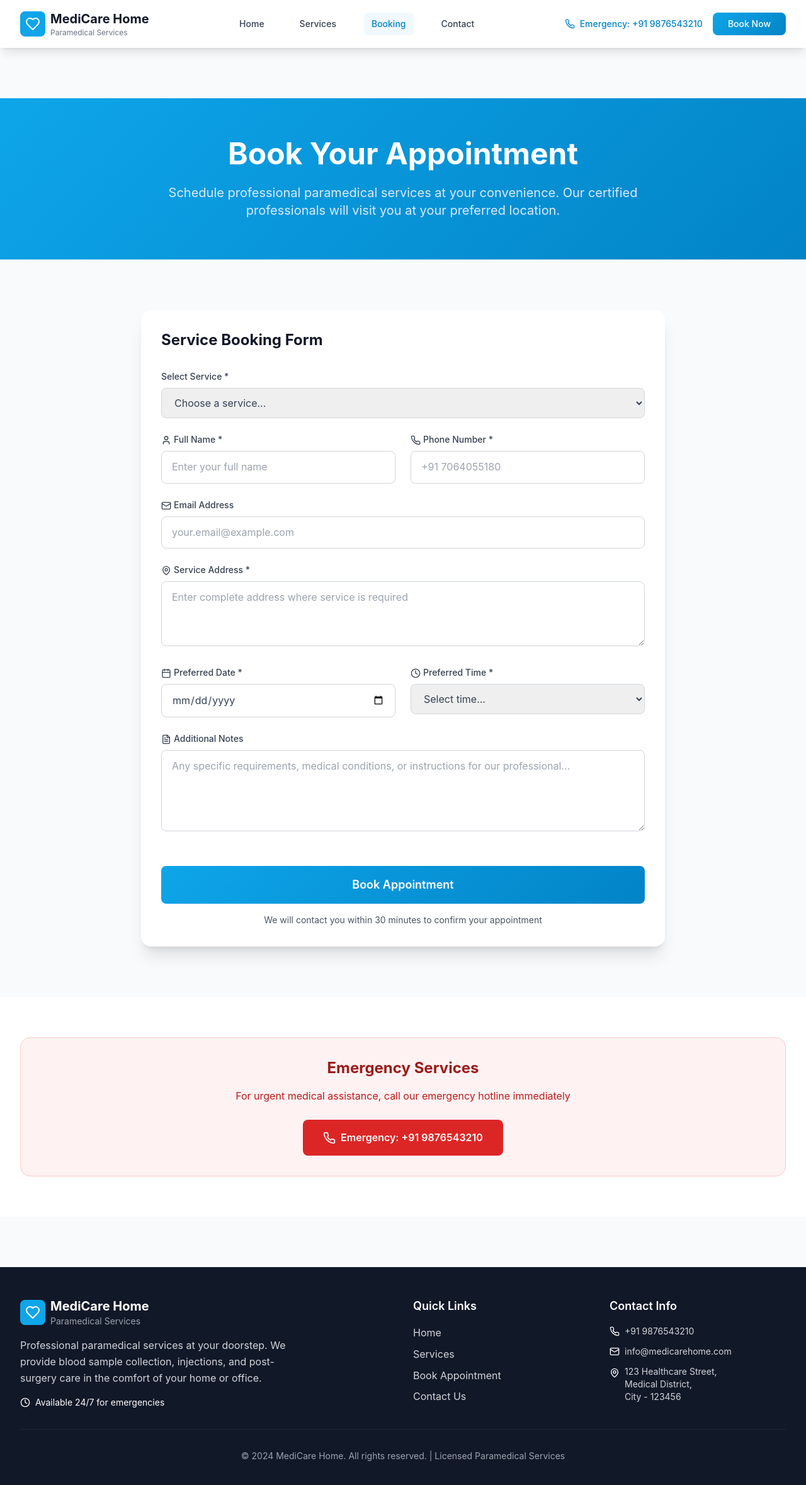
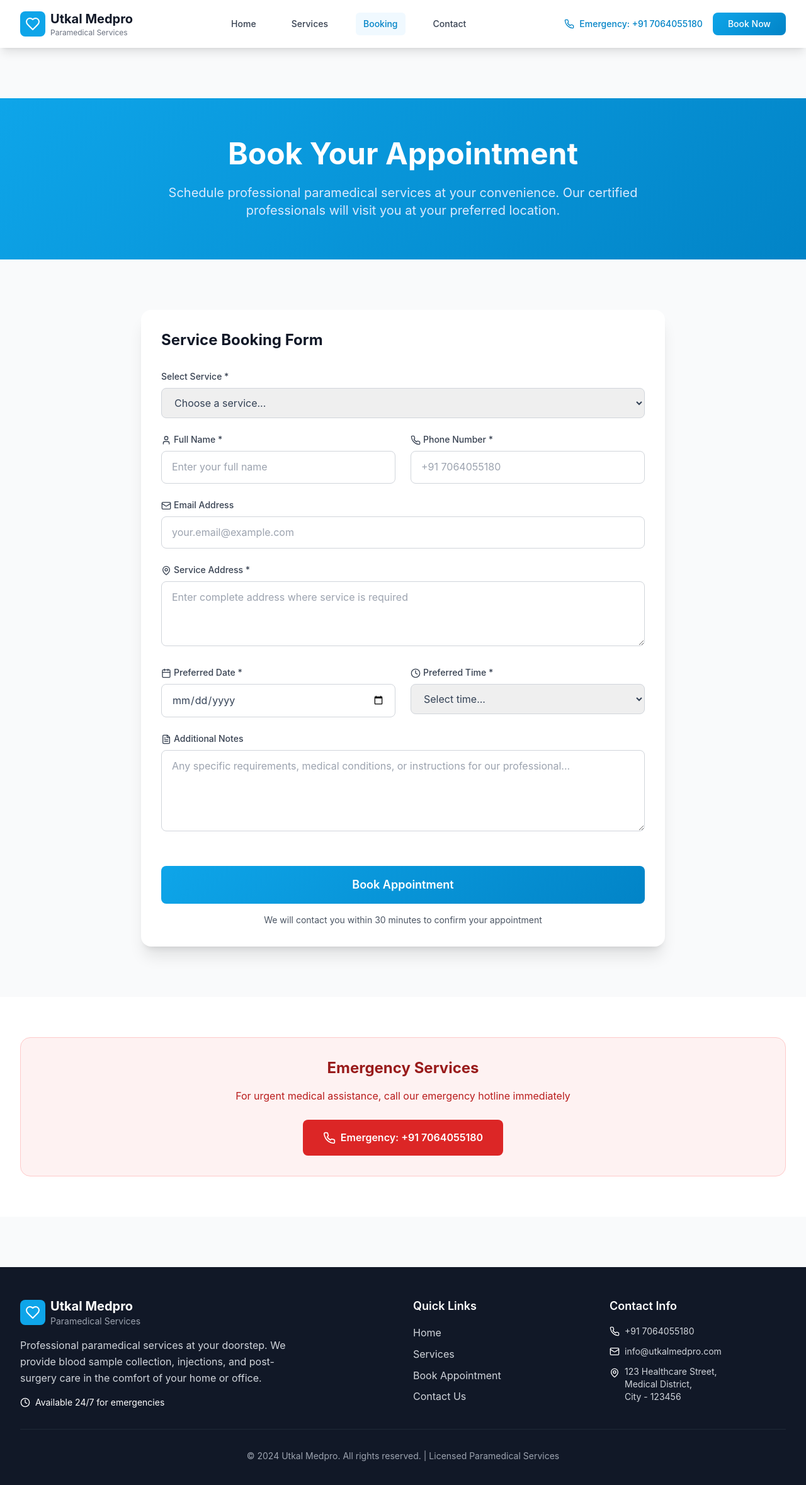
Before and after one commit to Bisu8320/Utkalmedpro, a React (Vite) app: page /booking in a window 1280 px wide. Shown: the top 2358 px of the page at 63% size. Built offline with nearby package versions, Linux system fonts and the light colour scheme.

Commit message:
Update brand name to Utkal Medpro and contact number

```diff
--- a/src/components/Footer.tsx
+++ b/src/components/Footer.tsx
@@ -13,7 +13,7 @@ const Footer = () => {
                 <Heart className="h-6 w-6 text-white" />
               </div>
               <div>
-                <h3 className="text-xl font-bold">MediCare Home</h3>
+                <h3 className="text-xl font-bold">Utkal Medpro</h3>
                 <p className="text-gray-400 text-sm">Paramedical Services</p>
               </div>
             </div>
@@ -44,11 +44,11 @@ const Footer = () => {
             <div className="space-y-3">
               <div className="flex items-center space-x-2">
                 <Phone className="h-4 w-4 text-primary-400" />
-                <span className="text-gray-300 text-sm">+91 9876543210</span>
+                <span className="text-gray-300 text-sm">+91 7064055180</span>
               </div>
               <div className="flex items-center space-x-2">
                 <Mail className="h-4 w-4 text-primary-400" />
-                <span className="text-gray-300 text-sm">info@medicarehome.com</span>
+                <span className="text-gray-300 text-sm">info@utkalmedpro.com</span>
               </div>
               <div className="flex items-start space-x-2">
                 <MapPin className="h-4 w-4 text-primary-400 mt-1" />
@@ -64,7 +64,7 @@ const Footer = () => {
 
         <div className="border-t border-gray-800 mt-8 pt-8 text-center">
           <p className="text-gray-400 text-sm">
-            © 2024 MediCare Home. All rights reserved. | Licensed Paramedical Services
+            © 2024 Utkal Medpro. All rights reserved. | Licensed Paramedical Services
           </p>
         </div>
       </div>
--- a/src/components/Header.tsx
+++ b/src/components/Header.tsx
@@ -25,7 +25,7 @@ const Header = () => {
               <Heart className="h-6 w-6 text-white" />
             </div>
             <div>
-              <h1 className="text-xl font-bold text-gray-900">MediCare Home</h1>
+              <h1 className="text-xl font-bold text-gray-900">Utkal Medpro</h1>
               <p className="text-xs text-gray-500">Paramedical Services</p>
             </div>
           </Link>
@@ -51,7 +51,7 @@ const Header = () => {
           <div className="hidden md:flex items-center space-x-4">
             <div className="flex items-center space-x-2 text-primary-600">
               <Phone className="h-4 w-4" />
-              <span className="text-sm font-medium">Emergency: +91 9876543210</span>
+              <span className="text-sm font-medium">Emergency: +91 7064055180</span>
             </div>
             <Link
               to="/booking"
@@ -91,7 +91,7 @@ const Header = () => {
               <div className="pt-4 border-t border-gray-200">
                 <div className="flex items-center space-x-2 text-primary-600 px-3 py-2">
                   <Phone className="h-4 w-4" />
-                  <span className="text-sm font-medium">Emergency: +91 9876543210</span>
+                  <span className="text-sm font-medium">Emergency: +91 7064055180</span>
                 </div>
                 <Link
                   to="/booking"
--- a/src/pages/Booking.tsx
+++ b/src/pages/Booking.tsx
@@ -251,11 +251,11 @@ const Booking = () => {
               For urgent medical assistance, call our emergency hotline immediately
             </p>
             <a
-              href="tel:+919876543210"
+              href="tel:+917064055180"
               className="bg-red-600 text-white px-8 py-4 rounded-lg font-semibold hover:bg-red-700 transition-colors inline-flex items-center space-x-2"
             >
               <Phone className="h-5 w-5" />
-              <span>Emergency: +91 9876543210</span>
+              <span>Emergency: +91 7064055180</span>
             </a>
           </div>
         </div>
--- a/src/pages/Home.tsx
+++ b/src/pages/Home.tsx
@@ -97,7 +97,7 @@ const Home = () => {
                   Book Appointment
                 </Link>
                 <a
-                  href="tel:+919876543210"
+                  href="tel:+917064055180"
                   className="border-2 border-white text-white px-8 py-4 rounded-lg font-semibold hover:bg-white hover:text-primary-600 transition-all duration-300 text-center"
                 >
                   Emergency Call
@@ -242,7 +242,7 @@ const Home = () => {
           <div className="grid grid-cols-1 lg:grid-cols-2 gap-12 items-center">
             <div>
               <h2 className="text-3xl md:text-4xl font-bold text-gray-900 mb-6">
-                Why Choose MediCare Home?
+                Why Choose Utkal Medpro?
               </h2>
               <div className="space-y-6">
                 <div className="flex items-start space-x-4">
@@ -311,7 +311,7 @@ const Home = () => {
               <span>Book Appointment</span>
             </Link>
             <a
-              href="tel:+919876543210"
+              href="tel:+917064055180"
               className="border-2 border-white text-white px-8 py-4 rounded-lg font-semibold hover:bg-white hover:text-primary-600 transition-all duration-300 inline-flex items-center justify-center space-x-2"
             >
               <Phone className="h-5 w-5" />
```
